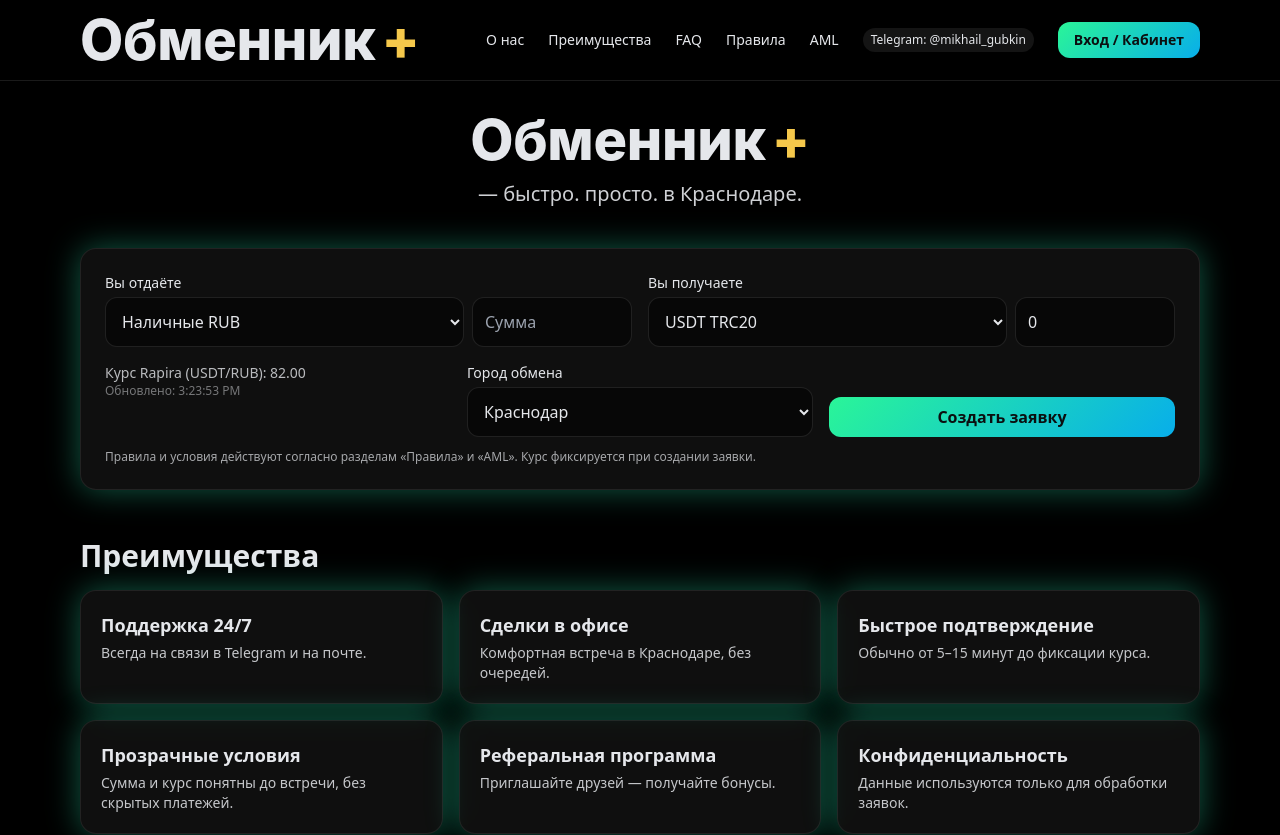
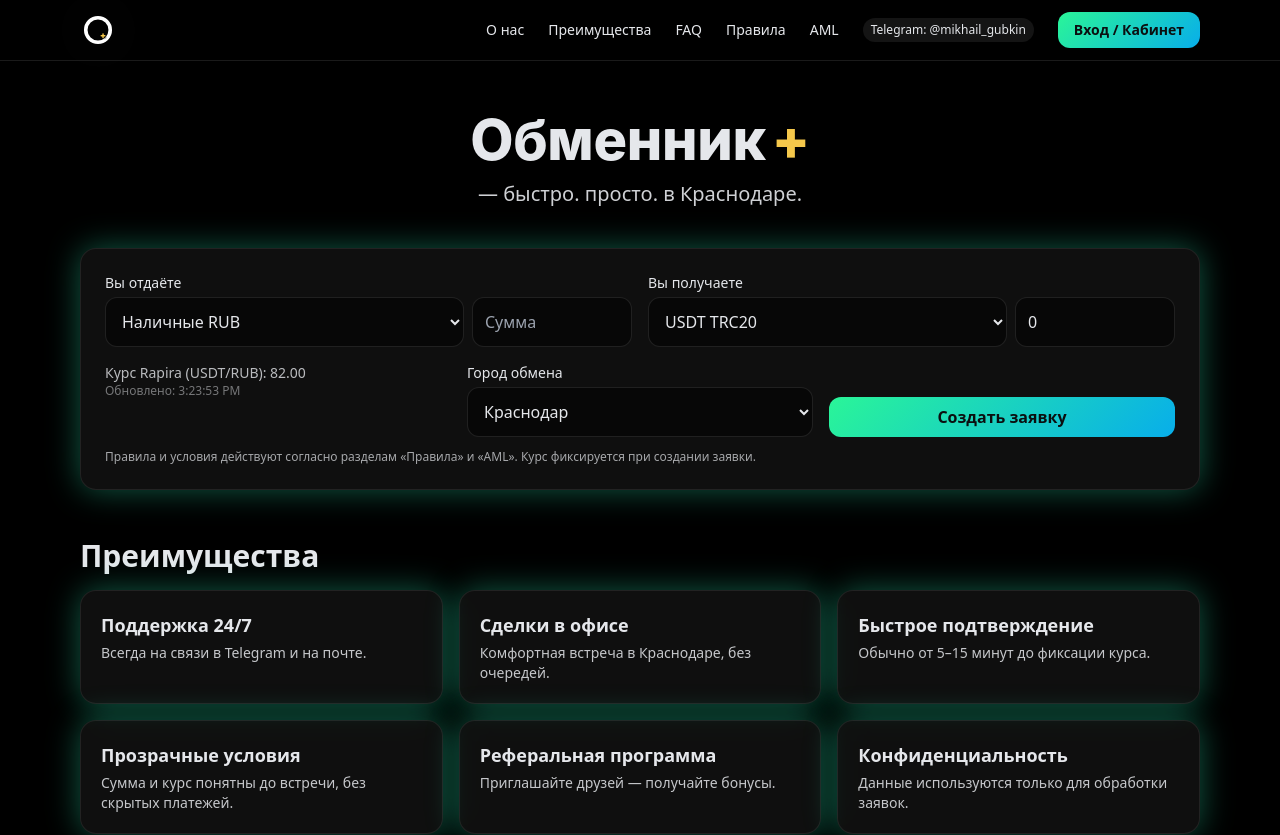
Before and after one commit to mihailgybkin-dot/obmennik-plus, a Next.js app: page / in a window 1280 px wide. Shown: the top 835 px of the page. Built offline with nearby package versions, Linux system fonts and the light colour scheme; no server answers.

Commit message:
Update NavBar.tsx

```diff
--- a/components/NavBar.tsx
+++ b/components/NavBar.tsx
@@ -1,13 +1,18 @@
 'use client';
 import Link from "next/link";
+import Logo from "./Logo";
 
 export default function NavBar(){
   return (
     <nav className="fixed top-0 left-0 right-0 z-50 backdrop-blur bg-black/40 border-b border-white/10">
       <div className="mx-auto max-w-6xl px-4 py-3 flex items-center justify-between">
-        <Link href="/" className="logo">
-          <span className="brand">Обменник</span><span className="plus">+</span>
+        {/* Логотип O⁺ как ссылка на главную */}
+        <Link href="/" aria-label="Обменник +" className="flex items-center gap-3">
+          <Logo size={36} />
+          <span className="sr-only">Обменник +</span>
         </Link>
+
+        {/* Меню */}
         <div className="hidden md:flex items-center gap-6 text-sm">
           <Link href="/about" className="hover:opacity-80">О нас</Link>
           <a href="#features" className="hover:opacity-80">Преимущества</a>
```
